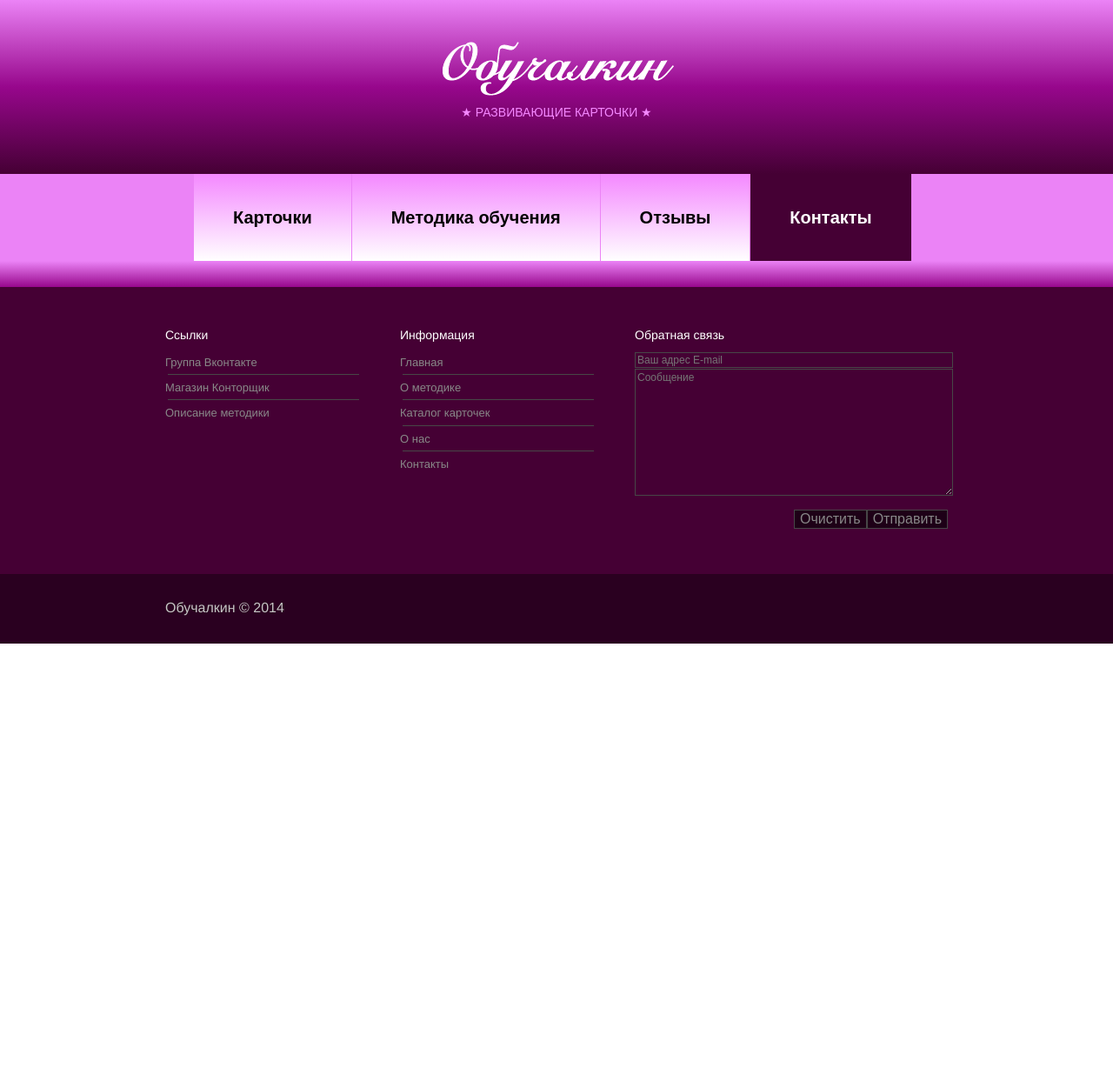
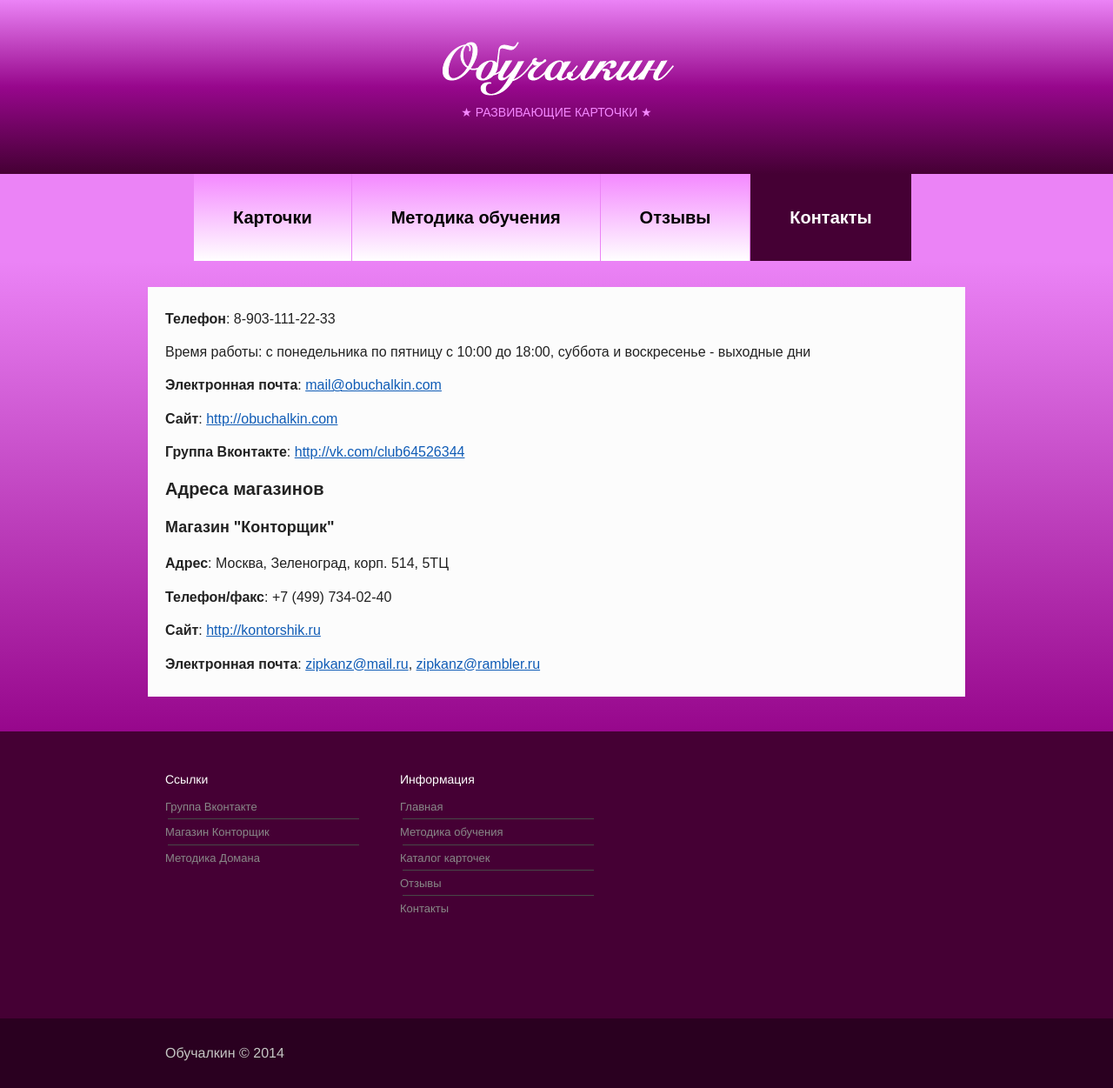
Before and after one commit to vitalidze/obuchalkin-site, a Jekyll site: the page built from contacts.html, in a window 1280 px wide. Shown: the whole page at 87% size. Built offline with Jekyll 4.4.1, drawn with Linux system fonts in a browser that asks for light colours; nearby versions of some CDN libraries; before the commit the page ends 900 px from its top, so only the background shows below that.

Commit message:
Added first version of contacts

```diff
--- a/_includes/footer.html
+++ b/_includes/footer.html
@@ -4,40 +4,40 @@
         <p>
             <div class="mjs-footer-heading" style="width: 270px;">Ссылки</div>
             <div class="mjs-footer-heading" style="width: 270px;">Информация</div>
-            <div class="mjs-footer-heading">Обратная связь</div>
+            <!-- div class="mjs-footer-heading">Обратная связь</div -->
         </p>
         <p style="padding-top: 10px;">
             <div style="float: left; width: 270px">
                 <ul style="list-style-type: none; padding: 0px; margin: 0px;">
-                    <li class="mjs-footer-link-container"><a class="mjs-footer-link" href="#">Группа Вконтакте</a></li>
+                    <li class="mjs-footer-link-container"><a class="mjs-footer-link" href="http://vk.com/club64526344" target="_blank">Группа Вконтакте</a></li>
                     <li class="mjs-footer-divider"></li>
-                    <li class="mjs-footer-link-container"><a class="mjs-footer-link" href="#">Магазин Конторщик</a></li>
+                    <li class="mjs-footer-link-container"><a class="mjs-footer-link" href="http://kontorshik.ru" target="_blank">Магазин Конторщик</a></li>
                     <li class="mjs-footer-divider"></li>
-                    <li class="mjs-footer-link-container"><a class="mjs-footer-link" href="#">Описание методики</a></li>
+                    <li class="mjs-footer-link-container"><a class="mjs-footer-link" href="http://ru.wikipedia.org/wiki/%D0%9C%D0%B5%D1%82%D0%BE%D0%B4_%D0%94%D0%BE%D0%BC%D0%B0%D0%BD%D0%B0" target="_blank">Методика Домана</a></li>
                 </ul>
             </div>
 
             <div style="float: left; width: 270px;">
                 <ul style="list-style-type: none; padding: 0px; margin: 0px;">
-                    <li class="mjs-footer-link-container"><a class="mjs-footer-link" href="#">Главная</a></li>
+                    <li class="mjs-footer-link-container"><a class="mjs-footer-link" href="/">Главная</a></li>
                     <li class="mjs-footer-divider"></li>
-                    <li class="mjs-footer-link-container"><a class="mjs-footer-link" href="#">О методике</a></li>
+                    <li class="mjs-footer-link-container"><a class="mjs-footer-link" href="methodics.html">Методика обучения</a></li>
                     <li class="mjs-footer-divider"></li>
-                    <li class="mjs-footer-link-container"><a class="mjs-footer-link" href="#">Каталог карточек</a></li>
+                    <li class="mjs-footer-link-container"><a class="mjs-footer-link" href="cards.html">Каталог карточек</a></li>
                     <li class="mjs-footer-divider"></li>
-                    <li class="mjs-footer-link-container"><a class="mjs-footer-link" href="#">О нас</a></li>
+                    <li class="mjs-footer-link-container"><a class="mjs-footer-link" href="reviews.html">Отзывы</a></li>
                     <li class="mjs-footer-divider"></li>
-                    <li class="mjs-footer-link-container"><a class="mjs-footer-link" href="#">Контакты</a></li>
+                    <li class="mjs-footer-link-container"><a class="mjs-footer-link" href="contacts.html">Контакты</a></li>
                 </ul>
             </div>
 
-            <div style="float: left; width: 360px;">
+            <!-- div style="float: left; width: 360px;">
                 <form action="#">
                     <input id="feedback_email" placeholder="Ваш адрес E-mail" style="font-size: 12px; color: #ffffff; width: 100%; background: transparent; border: 1px rgb(71, 71, 71) solid;">
                     <textarea id="feedback_text" placeholder="Сообщение" style="font-size: 12px; color: #ffffff; width: 100%; height: 140px; background: transparent; border: 1px rgb(71, 71, 71) solid;"></textarea>
                     <p align="right" style="padding: 0px;"><input type="reset" value="Очистить" style="background-color: #1e0017; color: rgb(136, 136, 136); border: 1px rgb(71, 71, 71) solid;"><input type="submit" value="Отправить" style="background-color: #1e0017; color: rgb(136, 136, 136); border: 1px rgb(71, 71, 71) solid;"></p>
                 </form>
-            </div>
+            </div -->
         </p>
     </div>
 </div>
--- a/contacts.html
+++ b/contacts.html
@@ -2,3 +2,17 @@
 layout: default
 title: Контакты
 ---
+        <div class="mjs-content-holder mjs-text-container">
+            <p><b>Телефон</b>: 8-903-111-22-33</p>
+            <p>Время работы: с понедельника по пятницу с 10:00 до 18:00, суббота и воскресенье - выходные дни</p>
+            <p><b>Электронная почта</b>: <a href="mailto: mail@obuchalkin.com" class="mjs-link">mail@obuchalkin.com</a></p>
+            <p><b>Сайт</b>: <a href="http://obuchalkin.com" class="mjs-link">http://obuchalkin.com</a></p>
+            <p><b>Группа Вконтакте</b>: <a href="http://vk.com/club64526344" class="mjs-link" target="_blank">http://vk.com/club64526344</a></p>
+
+            <h2 class="mjs-text-h2">Адреса магазинов</h2>
+            <h3 class="mjs-text-h3">Магазин "Конторщик"</h3>
+            <p><b>Адрес</b>: Москва, Зеленоград, корп. 514, 5ТЦ</p>
+            <p><b>Телефон/факс</b>: +7 (499) 734-02-40
+            <p><b>Сайт</b>: <a href="http://kontorshik.ru" class="mjs-link" target="_blank">http://kontorshik.ru</a></p>
+            <p><b>Электронная почта</b>: <a href="mailto: zipkanz@mail.ru" class="mjs-link">zipkanz@mail.ru</a>, <a href="mailto: zipkanz@rambler.ru" class="mjs-link">zipkanz@rambler.ru</a></p>
+        </div>
--- a/css/main.css
+++ b/css/main.css
@@ -222,6 +222,10 @@ a.mjs-menu-item-link-selected:visited, a.mjs-menu-item-link-selected:link, a.mjs
     font-size: 20px;
 }
 
+.mjs-text-h3 {
+    font-size: 18px;
+}
+
 .mjs-text-p {
     text-align: justify;
     text-indent: 30px;
@@ -230,6 +234,22 @@ a.mjs-menu-item-link-selected:visited, a.mjs-menu-item-link-selected:link, a.mjs
 .mjs-review-container {
     height: 900px;
     margin-bottom: 40px;
+}
+
+a.mjs-link {
+    color: #105cb6;
+}
+
+a.mjs-link:visited {
+    color: #105cb6;
+}
+
+a.mjs-link:hover {
+    color: #ff48d7;
+}
+
+a.mjs-link:active {
+    color: #000;
 }
 
 /* ==========================================================================
```
